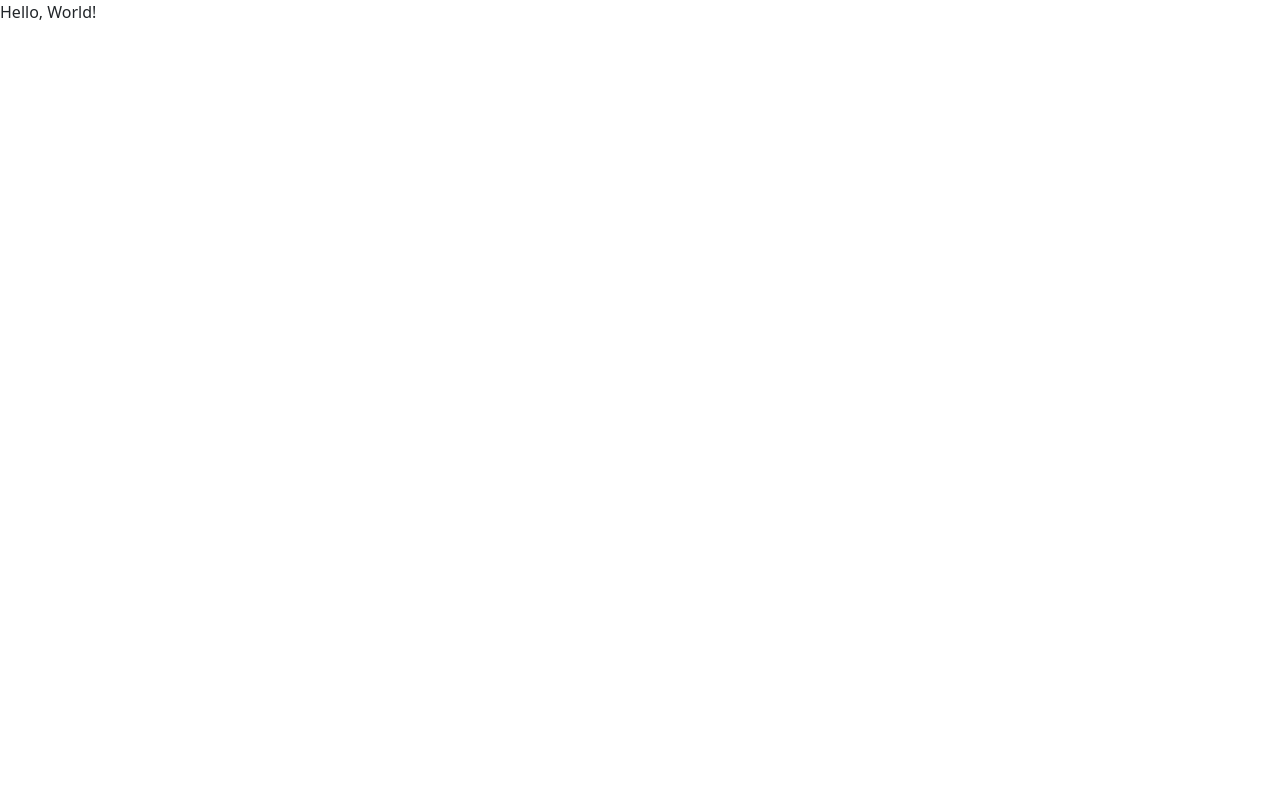
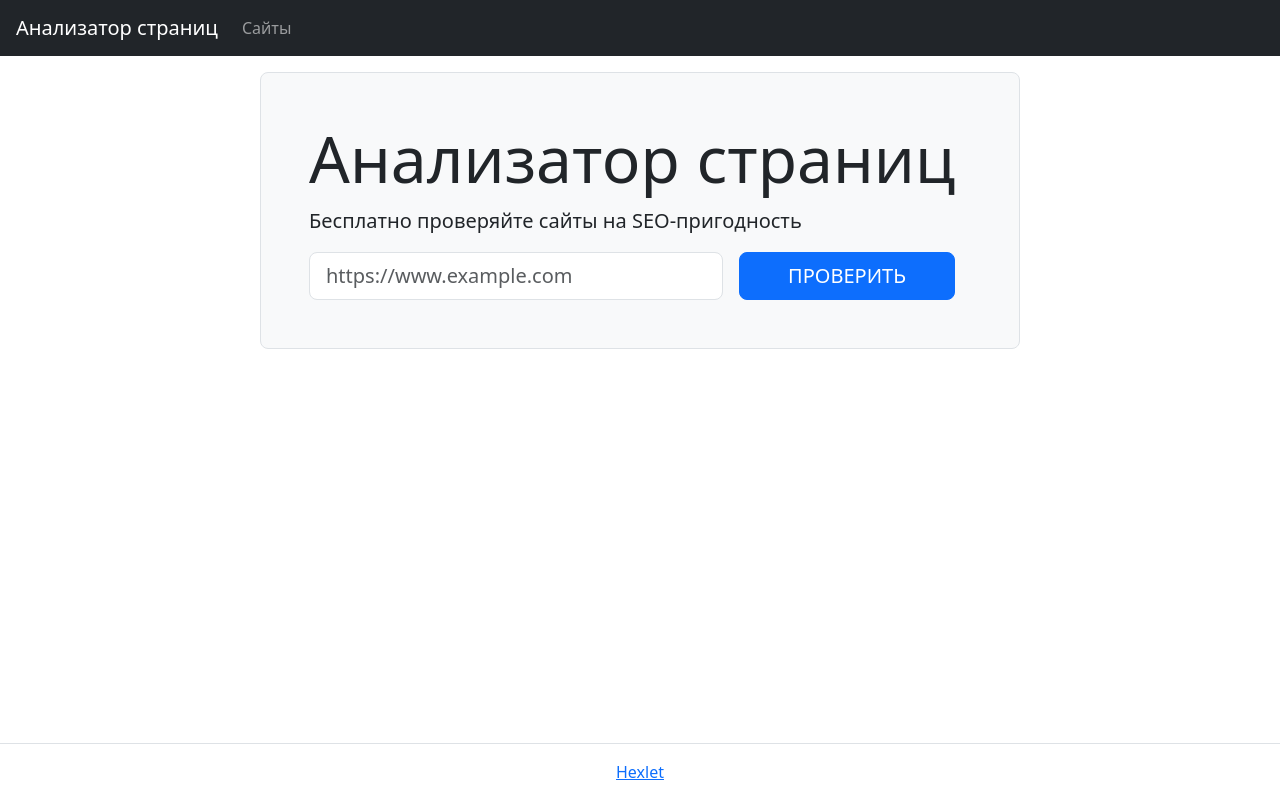
Before and after one commit to shrvtv/python-project-83, a Flask app: page / in a window 1280 px wide. Before the commit the page is almost empty. Run offline with Flask 3, Linux system fonts and the light colour scheme.

Commit message:
Add index.html

```diff
--- a/page_analyzer/templates/index.html
+++ b/page_analyzer/templates/index.html
@@ -1,11 +1,54 @@
 <!DOCTYPE html>
-<html lang="ru">
-<head>
-  <meta charset="UTF-8">
-  <title>Анализатор страниц</title>
-  <link href="https://cdn.jsdelivr.net/npm/bootstrap@5.3.8/dist/css/bootstrap.min.css" rel="stylesheet" integrity="sha384-sRIl4kxILFvY47J16cr9ZwB07vP4J8+LH7qKQnuqkuIAvNWLzeN8tE5YBujZqJLB" crossorigin="anonymous">
+<html lang="en">
+  <head>
+    <meta charset="utf-8">
+    <meta name="viewport" content="width=device-width, initial-scale=1, shrink-to-fit=no">
+    <meta name="description" content="Third project for Hexlet.io">
+    <link href="https://cdn.jsdelivr.net/npm/bootstrap@5.3.8/dist/css/bootstrap.min.css" rel="stylesheet" integrity="sha384-sRIl4kxILFvY47J16cr9ZwB07vP4J8+LH7qKQnuqkuIAvNWLzeN8tE5YBujZqJLB" crossorigin="anonymous">
+    <title>Анализатор страниц</title>
   </head>
-<body>
-<div>Hello, World!</div>
-</body>
+  <body class="min-vh-100 d-flex flex-column">
+  <header class="flex-shrink-0">
+    <nav class="navbar navbar-expand-md navbar-dark bg-dark px-3">
+  <a class="navbar-brand" href="/">Анализатор страниц</a>
+  <div id="navbarNav">
+      <ul class="navbar-nav">
+        <li class="nav-item"><a class="nav-link " href="/urls">Сайты</a></li>
+      </ul>
+  </div>
+</nav>
+
+  </header>
+
+
+
+  <main class="flex-grow-1">
+    <div class="container-lg mt-3">
+      <h1></h1>
+
+
+<div class="row">
+  <div class="col-12 col-md-10 col-lg-8 mx-auto border rounded-3 bg-light p-5">
+    <h1 class="display-3">Анализатор страниц</h1>
+    <p class="lead">Бесплатно проверяйте сайты на SEO-пригодность</p>
+    <form action="/urls " method="post" class="d-flex justify-content-center">
+    <label for="text" class="visually-hidden">Url для проверки</label>
+    <input type="text" name="url" placeholder="https://www.example.com"value=""  class="form-control form-control-lg" required>
+    <input type="submit" class="btn btn-primary  btn-lg ms-3 px-5 text-uppercase mx-3" value="Проверить">
+</form>
+  </div>
+</div>
+
+    </div>
+  </main>
+  <footer class="border-top py-3 mt-5 flex-shrink-0">
+  <div class="container-lg">
+    <div class="text-center">
+      <a href="https://ru.hexlet.io/" target="_blank">Hexlet</a>
+    </div>
+  </div>
+</footer>
+
+  <script src="https://cdn.jsdelivr.net/npm/bootstrap@5.3.3/dist/js/bootstrap.bundle.min.js" integrity="sha384-YvpcrYf0tY3lHB60NNkmXc5s9fDVZLESaAA55NDzOxhy9GkcIdslK1eN7N6jIeHz" crossorigin="anonymous"></script>
+  </body>
 </html>
```
